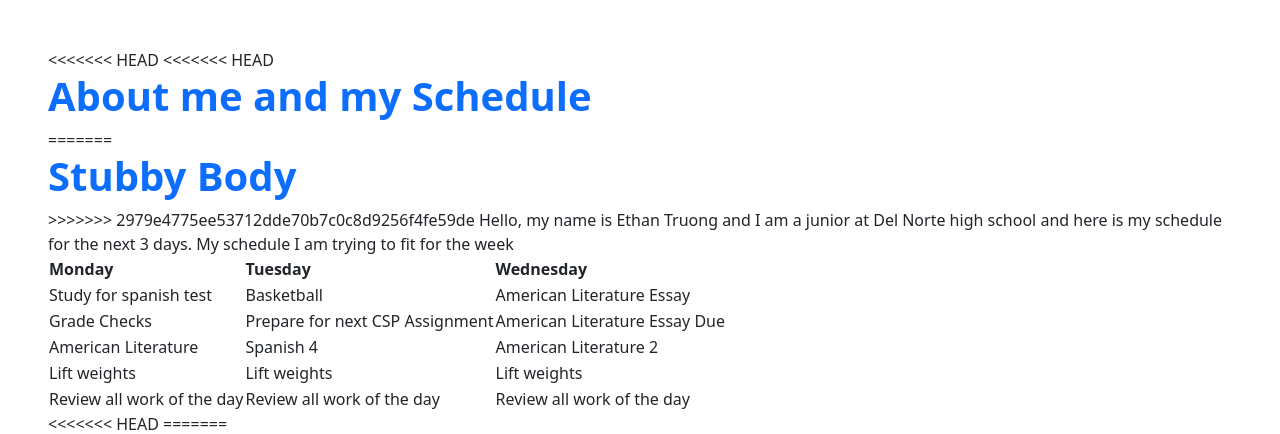
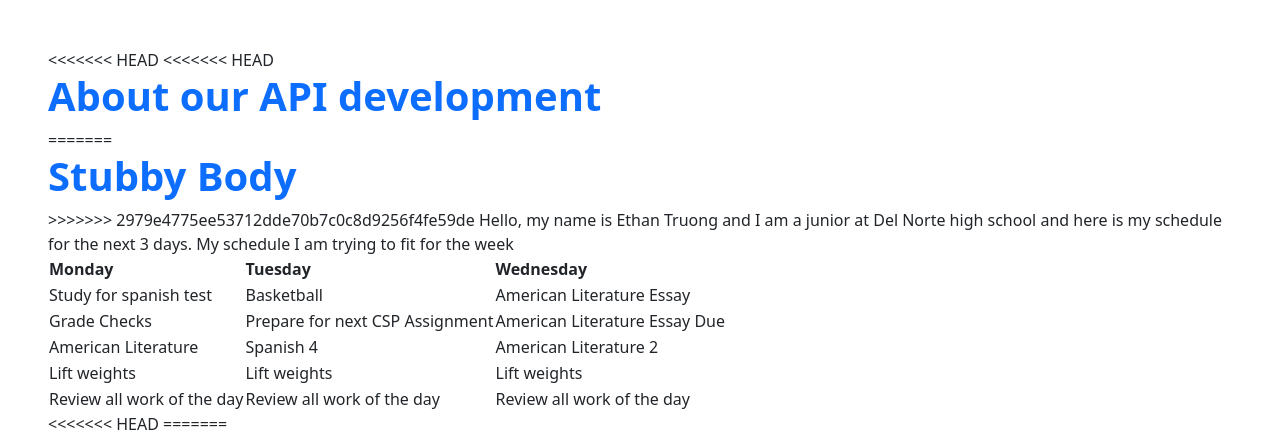
Before and after one commit to TheGerbil21/NBAD_flask, a Flask app: page /stub/ in a window 1280 px wide. Shown: the part 66-500 px from the top of the page. Run offline with Flask 2, Linux system fonts and the light colour scheme; parts of the project's set-up code (start-up, migrations or seed data) failed here and were passed over.

Commit message:
api frontend

```diff
--- a/templates/stub.html
+++ b/templates/stub.html
@@ -10,7 +10,7 @@
     <div class="px-5 py-5 mx-auto">
 <<<<<<< HEAD
 <<<<<<< HEAD
-        <h1 class="text-primary"><strong>About me and my Schedule</strong></h1>
+        <h1 class="text-primary"><strong>About our API development</strong></h1>
 =======
         <h1 class="text-primary"><strong>Stubby Body</strong></h1>
 >>>>>>> 2979e4775ee53712dde70b7c0c8d9256f4fe59de
```
